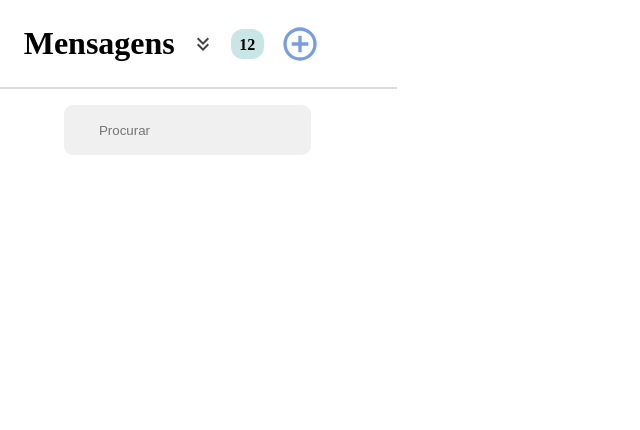
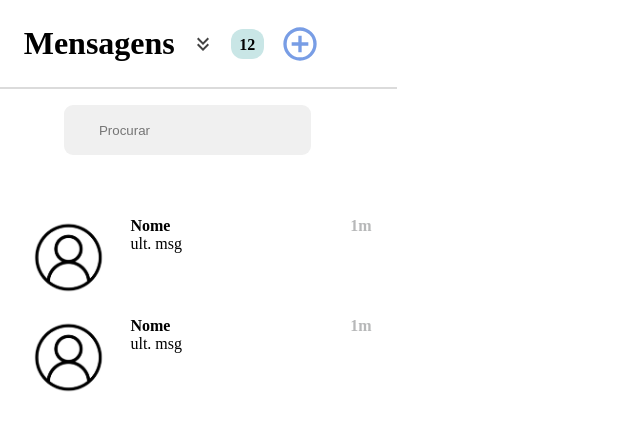
Before and after one commit to FernandesLR/Frontend-liveChat, a React (Vite) app: page / in a window 1280 px wide. Shown: the top 430 px of the page, without its empty margins (0-640 px from the left). Built offline with nearby package versions, Linux system fonts and the light colour scheme.

Commit message:
Style: ajuste no estilo da row de usuário

```diff
--- a/src/App.css
+++ b/src/App.css
@@ -37,3 +37,31 @@
     border-radius: 9px;
     outline: none;
 }
+.rows{
+    display: grid;
+    margin-top: 10%;
+}
+
+
+.row{
+    width: 100%;
+    display: flex;
+    border: none;
+    border-radius: 6px;
+    padding: 3%;
+    margin: 0 6%;
+    cursor: pointer;
+
+}
+.row div{
+    align-items: top;
+    margin: 0px 19px;
+}
+.row span{
+    font-weight: bold;
+}
+
+.row p{
+    margin-left: auto;
+    padding-right: 0.6rem;
+}
--- a/src/component/UserList.jsx
+++ b/src/component/UserList.jsx
@@ -1,8 +1,27 @@
+import avatar from '../assets/avatar.png'
 
 export function UserList(){
     return(
         <div className="rows">
+            <div className="row">
+                <img src={avatar} alt="" style={{width: "5rem", borderRadius: "6px" }}/>
 
+                <div className="name-msg">
+                    <span>Nome</span>
+                    <p>ult. msg</p>
+                </div>
+                <p style={{color: 'rgb(183, 184, 185)', fontWeight: 'bold'}}>1m</p>
+            </div>
+
+            <div className="row">
+                <img src={avatar} alt="" style={{width: "5rem", borderRadius: "6px" }}/>
+
+                <div className="name-msg">
+                    <span>Nome</span>
+                    <p>ult. msg</p>
+                </div>
+                <p style={{color: 'rgb(183, 184, 185)', fontWeight: 'bold'}}>1m</p>
+            </div>
         </div>
     )
 }
```
